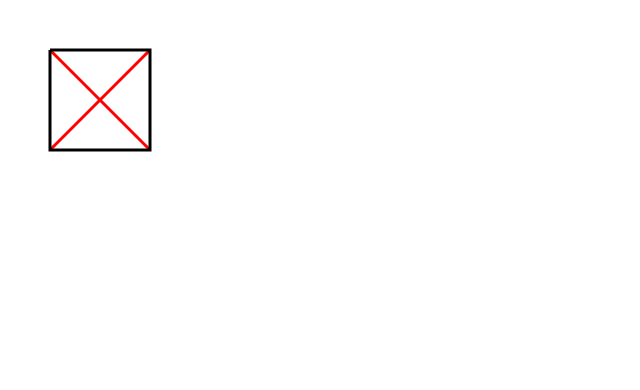
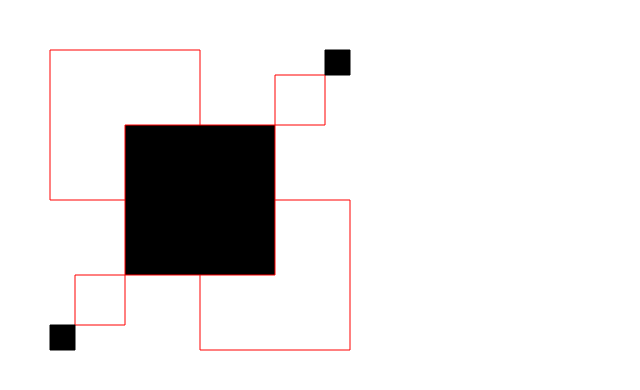
Before and after one commit to EHB-MCT/dev1-exercises-MichaelStoikos, a plain HTML site: page index.html in a window 1280 px wide. Shown: the whole page, without its empty margins (0-640 px from the left). Drawn offline with Linux system fonts and the light colour scheme.

Commit message:
finished 1-3 rectangles

```diff
--- /dev/null
+++ b/exercises/1-functions/1-3.js
@@ -0,0 +1,35 @@
+"use strict"
+
+drawrec()
+
+function drawrec() {
+
+    let canvas = document.querySelector("canvas");
+    canvas.width = window.innerWidth;
+    canvas.height = window.innerHeight;
+    let context = canvas.getContext("2d");
+
+    //red stroke rect no fill
+    context.lineWidth = 1;
+    context.strokeStyle = 'red';
+    context.beginPath();
+    context.rect(50,50,150,150);
+    context.rect(200,200,150,150);
+    context.rect(75,275,50,50);
+    context.rect(275,75,50,50)
+    context.stroke();
+
+    //big red stroke rect fill
+    context.beginPath();
+    context.rect(125,125,150,150);
+    context.fill();
+    context.stroke();
+
+    //little black rects
+    context.strokeStyle = 'black';
+    context.beginPath();
+    context.rect(50,325,25,25);
+    context.rect(325,50,25,25);
+    context.fill();
+    context.stroke();
+}
--- a/index.html
+++ b/index.html
@@ -1,7 +1,7 @@
 <html>
 
 <head>
-    <script src="exercises/1-functions/1-2.js" type="module"></script>
+    <script src="exercises/1-functions/1-3.js" type="module"></script>
     <link rel="stylesheet" type="text/css" href="styles/index.css" />
 </head>
 
```
